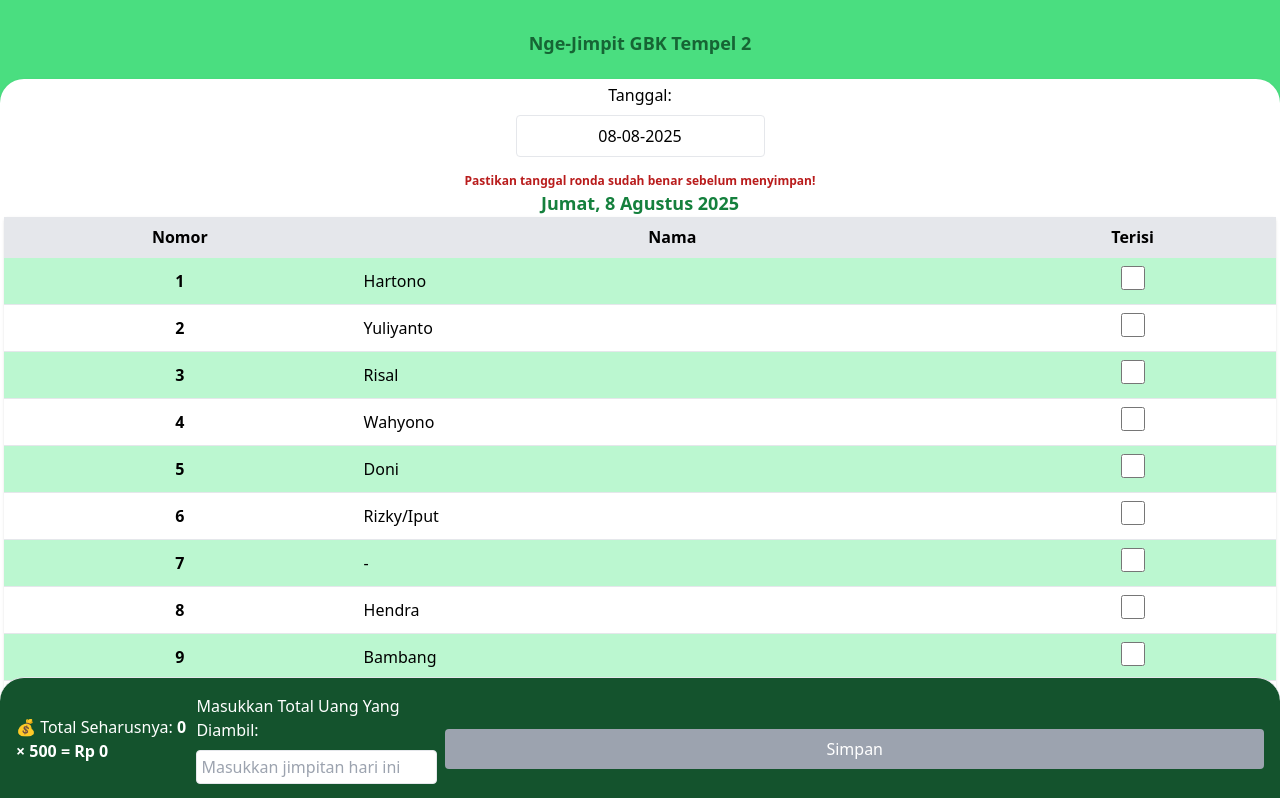
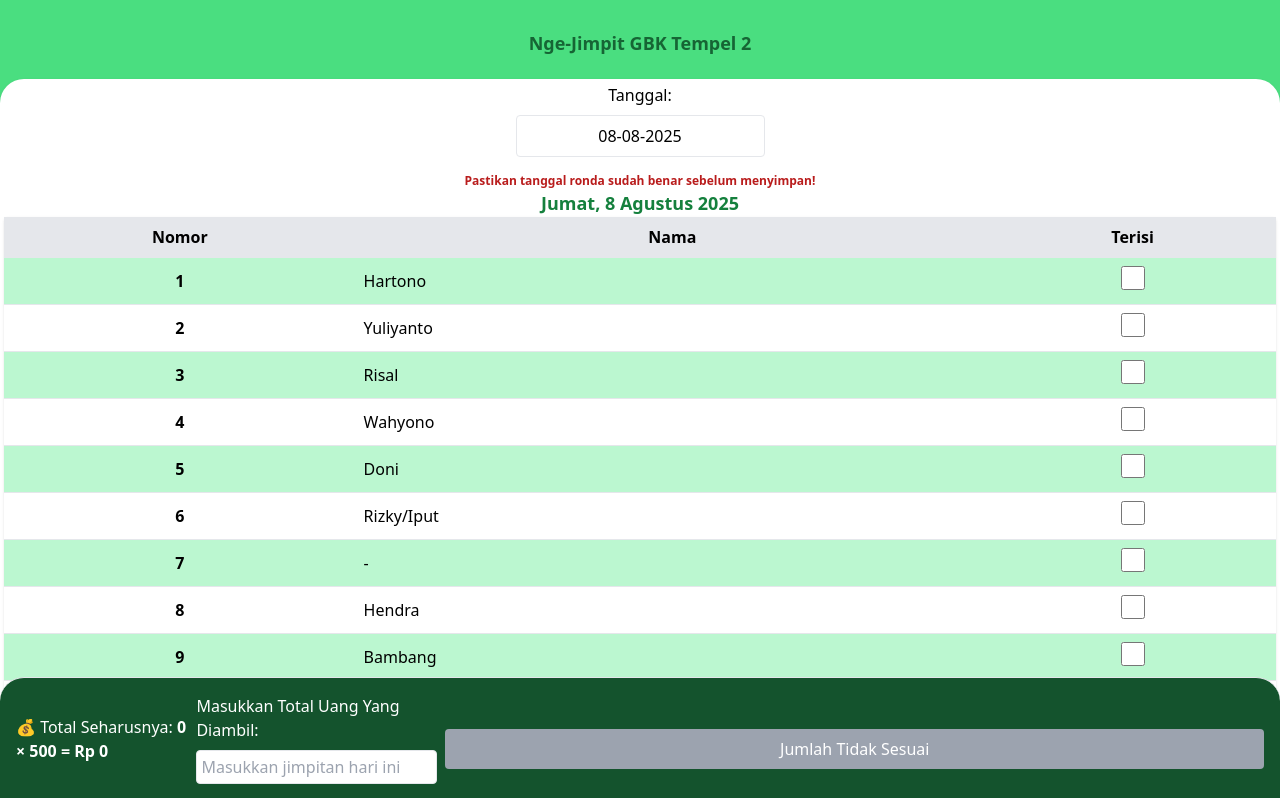
Before and after one commit to roniadiatmoko/jimpitan, a React (Create React App) app: page / in a window 1280 px wide. Shown: the top 798 px of the page. Built offline with nearby package versions, Linux system fonts and the light colour scheme; no server answers.

Commit message:
fix: state jumlah sesuai

```diff
--- a/src/App.js
+++ b/src/App.js
@@ -336,7 +336,7 @@ export default function App() {
                   : "bg-gray-400 cursor-not-allowed"
               }`}
             >
-              Simpan
+              {isSesuai ? "Simpan Jimpitan" : "Jumlah Tidak Sesuai"}
             </button>
           </div>
         </>
```
